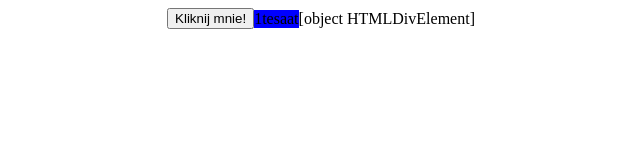
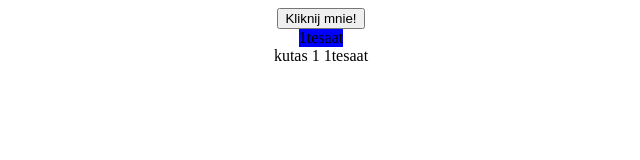
Before and after one commit to madara1319/udemyJSCourseTasks, a plain HTML site: page index.html in a window 1280 px wide. Both pictures are taken after a click on the button "Kliknij mnie!". Shown: the whole page, without its empty margins (319-959 px from the left). Drawn offline with Linux system fonts and the light colour scheme.

Commit message:
Still doesnt work the way i want

```diff
--- a/main.js
+++ b/main.js
@@ -1,5 +1,10 @@
 let section=document.querySelector(".section--js");
 let box=document.querySelector(".container--js");
+let counter=0;
 let clickButton=document.querySelector(".mainButton--js");
-clickButton.addEventListener("click",()=>{section.innerHTML+=box;});;
+clickButton.addEventListener("click",()=>{
+  counter++;
+  section.innerHTML+=`kutas ${counter} ${box.innerHTML}`;
+  console.log(counter++);
+},(false));
 console.log(box);
--- a/style.css
+++ b/style.css
@@ -3,6 +3,7 @@
   display:flex;
   align-items:center;
   justify-content:center;
+  flex-direction:column;
 }
 
 .container
```
